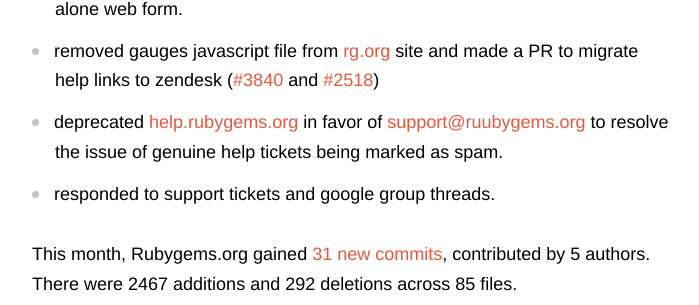
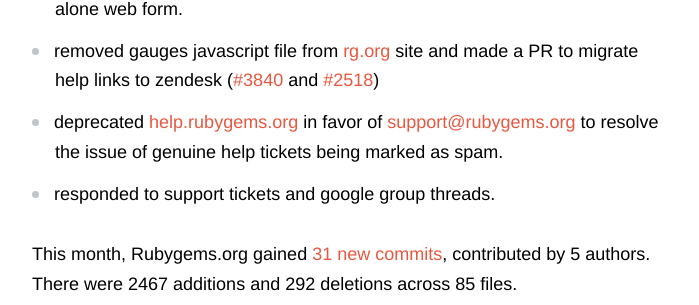
Before and after one commit to rubygems/rubygems.github.io, a Jekyll site: the page built from _posts/2020-10-15-september-rubygems-update.md, in a window 1280 px wide and 900 px high, scrolled down 2639 px. Shown: the part 148-453 px from the top of the window, without its empty margins (438-1137 px from the left). Built offline with Jekyll 4.4.1, drawn with Linux system fonts in a browser that asks for light colours; comment, search, counter and statistics services are not loaded.

Commit message:
fix support email typo

```diff
--- a/_posts/2020-10-15-september-rubygems-update.md
+++ b/_posts/2020-10-15-september-rubygems-update.md
@@ -44,7 +44,7 @@
 * updated [API scopes client PR to fix OTP fallback and with tests](https://github.com/rubygems/rubygems/pull/3840)
 * setup zendesk slack integration and explore using their web widget as stand alone web form.
 * removed gauges javascript file from [rg.org](https://rg.org) site and made a PR to migrate help links to zendesk ([#3840](https://github.com/rubygems/rubygems/pull/3840) and [#2518](https://github.com/rubygems/rubygems.org/pull/2518))
-* deprecated [help.rubygems.org](https://help.rubygems.org/) in favor of [support@ruubygems.org](mailto:support@rubygmes.org) to resolve the issue of genuine help tickets being marked as spam.
+* deprecated [help.rubygems.org](https://help.rubygems.org/) in favor of [support@rubygems.org](mailto:support@rubygems.org) to resolve the issue of genuine help tickets being marked as spam.
 * responded to support tickets and google group threads.
 
 This month, Rubygems.org gained [31 new commits](https://github.com/rubygems/rubygems.org/compare/master@%7B2020-09-01%7D...master@%7B2020-09-30%7D), contributed by 5 authors. There were 2467 additions and 292 deletions across 85 files.
```
